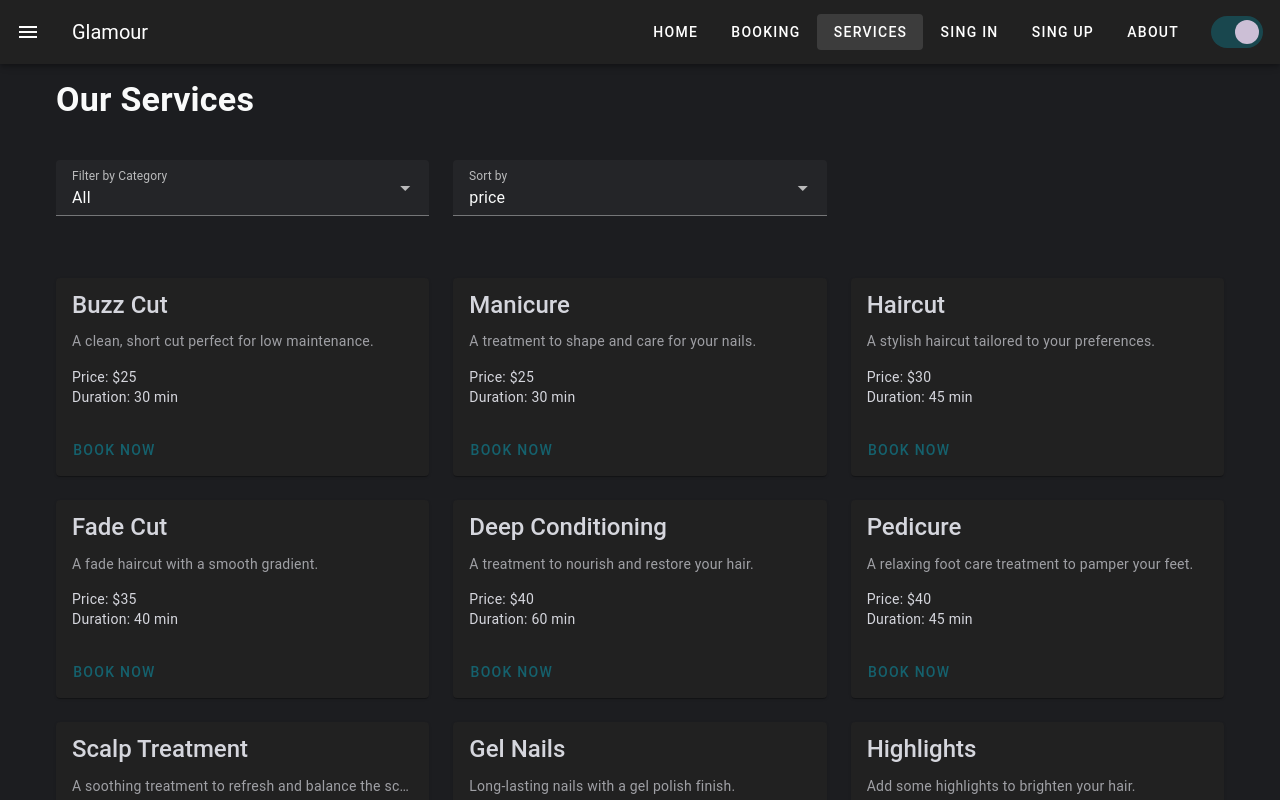
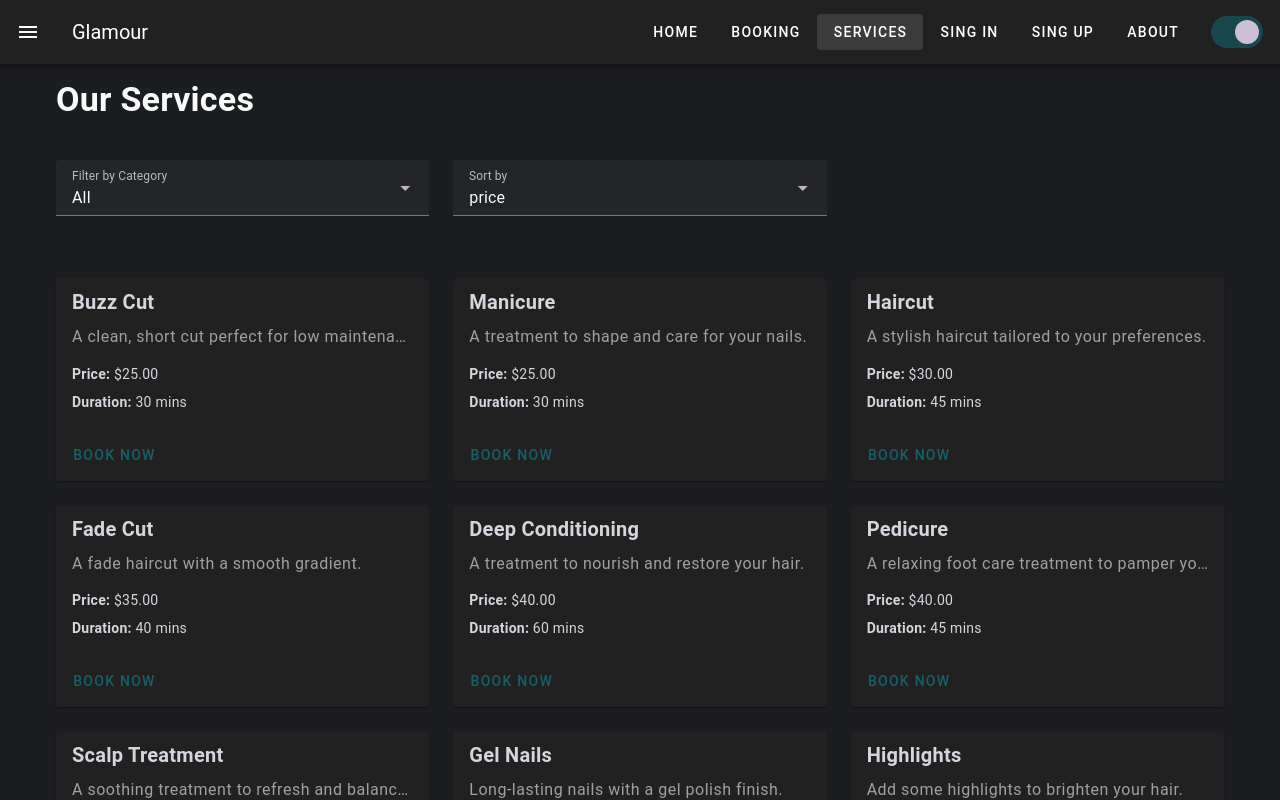
Before and after one commit to deveduar/booking-app, a Vue app: page /services in a window 1280 px wide. Shown: the top 800 px of the page. Built offline with nearby package versions, Linux system fonts and the light colour scheme; the HTML template or start-up script is replaced by a standard one.

Commit message:
ServiceCard component and views logic

```diff
--- /dev/null
+++ b/src/components/ServiceCard.vue
@@ -0,0 +1,58 @@
+<template>
+    <v-card class="mx-auto" max-width="400" outlined>
+      <v-card-title class="text-h6 font-weight-bold">
+        {{ service.name }}
+      </v-card-title>
+      <v-card-subtitle class="text-body-1">
+        {{ service.description }}
+      </v-card-subtitle>
+      <v-card-text>
+        <div class="mb-2">
+          <strong>Price:</strong> ${{ service.price.toFixed(2) }}
+        </div>
+        <div>
+          <strong>Duration:</strong> {{ service.duration }} mins
+        </div>
+      </v-card-text>
+      <v-card-actions>
+        <v-btn
+          color="primary"
+          @click="handleBooking"
+          aria-label="Book Appointment"
+        >
+          Book Now
+        </v-btn>
+      </v-card-actions>
+    </v-card>
+  </template>
+
+  <script lang="ts">
+  export default {
+    name: "ServiceCard",
+    props: {
+      service: {
+        type: Object,
+        required: true,
+      },
+    },
+    setup(props) {
+      const handleBooking = () => {
+        console.log(`Booking service: ${props.service.name}`);
+      };
+
+      return {
+        handleBooking,
+        service: props.service, // Hacer `service` accesible en el template
+      };
+    },
+  };
+  </script>
+
+  <style scoped>
+  .v-card {
+    transition: box-shadow 0.3s ease;
+  }
+  .v-card:hover {
+    box-shadow: 0px 8px 16px rgba(0, 0, 0, 0.2);
+  }
+  </style>
--- a/src/views/HomeView.vue
+++ b/src/views/HomeView.vue
@@ -1,7 +1,6 @@
 <template>
-  <v-container fluid>
+  <v-container >
     <!-- Header Section -->
-
     <v-row class="d-flex  justify-center">
       <!-- Carrusel con CTA superpuesto -->
       <v-col cols="12">
@@ -45,6 +44,48 @@
       </v-col>
     </v-row>
 
+    <h1 class="text-h5 font-weight-bold mt-10 ml-2">Featured services</h1>
+    <v-row class="mt-2">
+      <v-col cols="12" sm="4">
+        <ServiceCard
+      :service="{
+        id: 1,
+        name: 'Haircut',
+        description: 'A stylish haircut tailored to you.',
+        price: 25,
+        duration: 30,
+        category: 'Hair'
+      }"
+    />
+      </v-col>
+      <v-col cols="12" sm="4">
+        <ServiceCard
+          :service="{
+            id: 4,
+            name: 'Hair Coloring',
+            description: 'Choose from a variety of hair colors and highlights.',
+            price: 80,
+            duration: 90,
+            category: 'Coloring'
+        }"
+        />
+      </v-col>
+      <v-col cols="12" sm="4">
+        <ServiceCard
+          :service="{
+          id: 7,
+          name: 'Deep Conditioning',
+          description: 'A treatment to nourish and restore your hair.',
+          price: 40,
+          duration: 60,
+          category: 'Treatments',
+        }"
+        />
+      </v-col>
+
+
+
+    </v-row>
 
     <!-- Navigation Links -->
     <v-row class="my-6">
@@ -97,6 +138,7 @@
 
 <script setup lang="ts">
 import { ref } from 'vue';
+import ServiceCard from '@/components/ServiceCard.vue'
 
 // Array of images for the carousel
 const images = ref([
--- a/src/views/ServicesView.vue
+++ b/src/views/ServicesView.vue
@@ -1,5 +1,5 @@
 <template>
-    <v-container >
+  <v-container>
     <!-- Header Section -->
     <v-row class="">
       <v-col cols="12">
@@ -37,24 +37,8 @@
         :key="service.id"
         cols="12" md="6" lg="4"
       >
-          <v-card>
-            <v-card-title class="text-h5">{{ service.name }}</v-card-title>
-            <v-card-subtitle>{{ service.description }}</v-card-subtitle>
-
-            <v-card-text>
-              <div>Price: ${{ service.price }}</div>
-              <div>Duration: {{ service.duration }} min</div>
-            </v-card-text>
-
-            <v-card-actions>
-              <v-btn
-                color="primary"
-                @click="goToBookingPage(service)"
-              >
-                Book Now
-              </v-btn>
-            </v-card-actions>
-          </v-card>
+        <!-- Using ServiceCard component here -->
+        <ServiceCard :service="service" />
       </v-col>
     </v-row>
 
@@ -72,9 +56,13 @@
 <script lang="ts">
 import { ref, computed, watchEffect } from 'vue';
 import { servicesData } from '@/data/servicesData';
+import ServiceCard from '@/components/ServiceCard.vue'; // Import ServiceCard component
 
 export default {
   name: 'ServicesView',
+  components: {
+    ServiceCard, // Register ServiceCard component
+  },
   setup() {
     // Placeholder data for services
     const services = ref(servicesData);
@@ -111,11 +99,6 @@ export default {
       console.log(`Sorted by: ${sortOption.value}`);
     });
 
-    // Redirect to the booking page with the selected service ID
-    const goToBookingPage = (service: any) => {
-      console.log(`Navigating to booking page for service: ${service.name}`);
-    };
-
     return {
       services,
       selectedCategory,
@@ -123,35 +106,11 @@ export default {
       categories,
       sortOptions,
       filteredServices,
-      goToBookingPage,
     };
   },
 };
-
 </script>
 
 <style scoped>
-  /* .v-container {
-    padding: 20px;
-  }
-
-  .v-header {
-    font-weight: bold;
-  }
-
-  .v-card-title {
-    font-size: 1.25rem;
-  }
-
-  .v-card-subtitle {
-    color: #555;
-  }
-
-  .v-card-text {
-    font-size: 1rem;
-  }
-
-  .v-btn {
-    width: 100%;
-  } */
+/* You can add additional styling here */
 </style>
```
Lines whose indentation alone changed are shown as unchanged.
